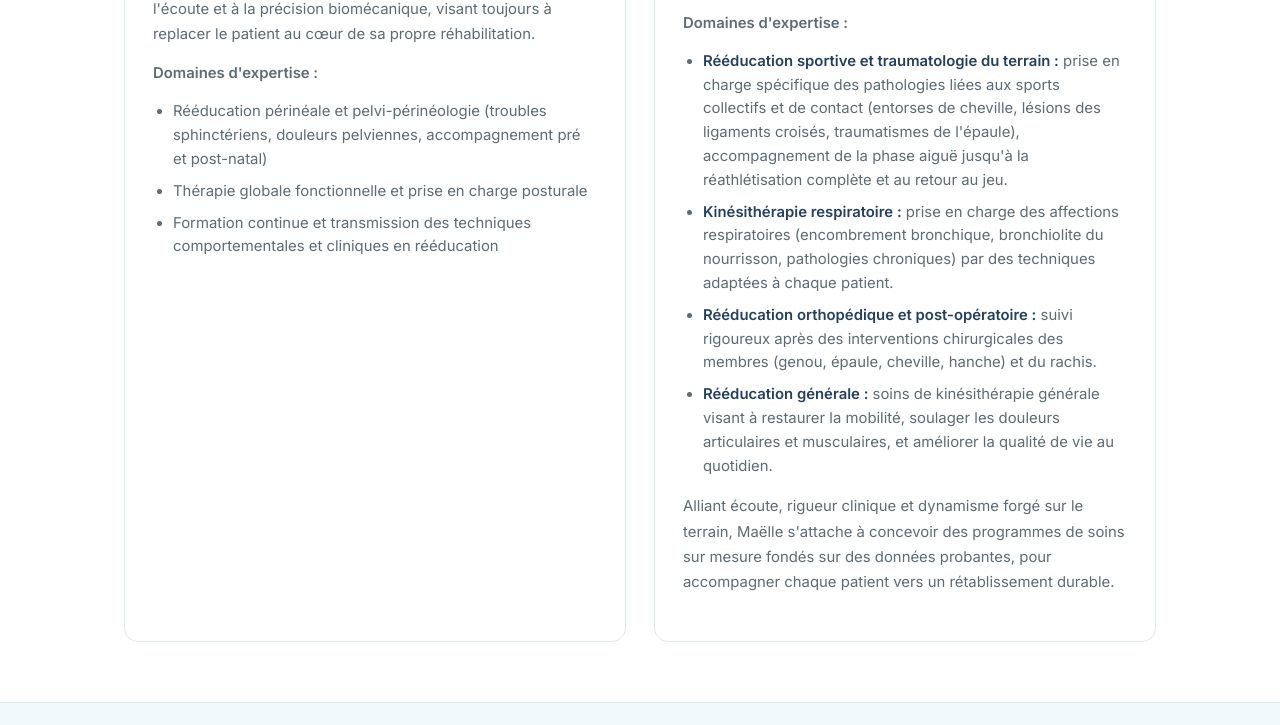
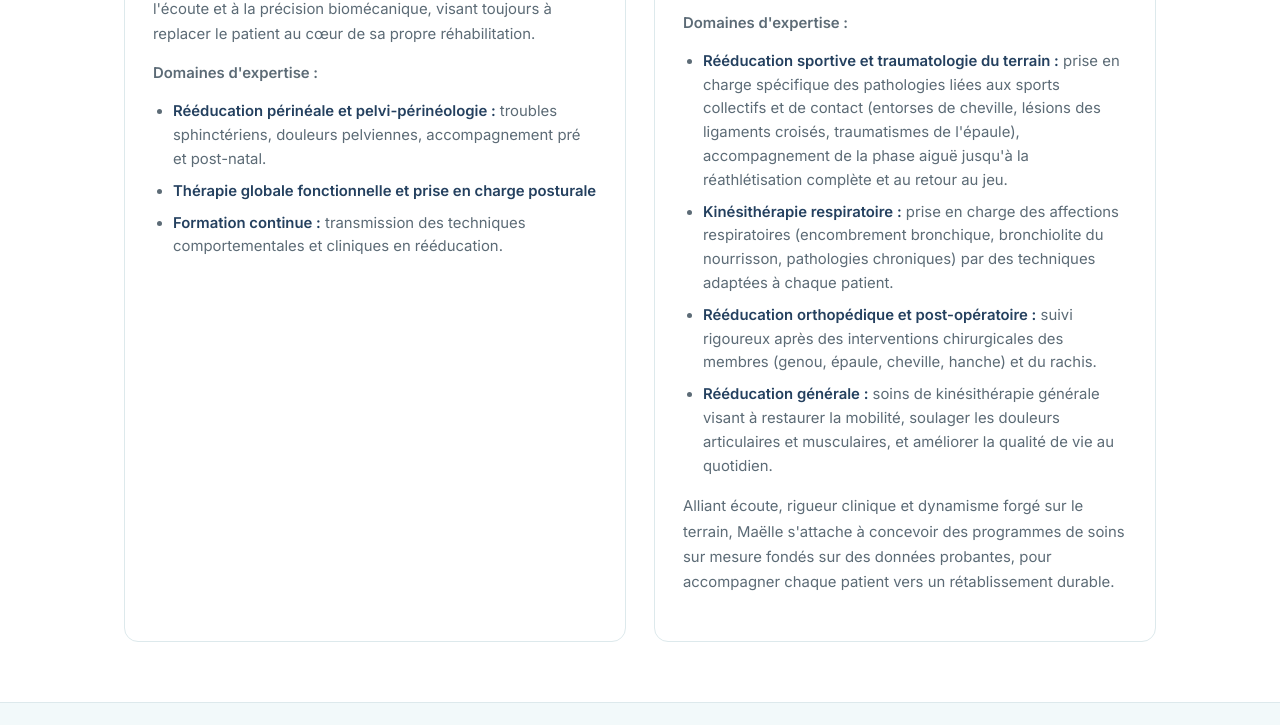
Before and after one commit to Bud-90/cmce, a plain HTML site: page equipe.html in a window 1280 px wide. Shown: the part 1246-1971 px from the top of the page. Drawn offline with Linux system fonts and the light colour scheme.

Commit message:
Équipe : intitulés en gras dans les domaines d'expertise de Philippe, retire les parenthèses du premier point (FR + NL)
Co-Authored-By: Claude Opus 5.5 <noreply@anthropic.com>
Claude-Session: https://claude.ai/code/session_019e7GYirbJ5BQberK8TXRA1

```diff
--- a/equipe.html
+++ b/equipe.html
@@ -54,9 +54,9 @@
           <p>Au-delà de sa pratique clinique de terrain, Philippe exerce également en tant que formateur et enseignant international, animant des séminaires de formation continue destinés aux professionnels de santé, tant en Belgique qu'à l'étranger. Son enseignement et son approche thérapeutique se distinguent par une attention rigoureuse portée à la relation de soin, à l'écoute et à la précision biomécanique, visant toujours à replacer le patient au cœur de sa propre réhabilitation.</p>
           <p class="profile-subhead">Domaines d'expertise :</p>
           <ul>
-            <li>Rééducation périnéale et pelvi-périnéologie (troubles sphinctériens, douleurs pelviennes, accompagnement pré et post-natal)</li>
-            <li>Thérapie globale fonctionnelle et prise en charge posturale</li>
-            <li>Formation continue et transmission des techniques comportementales et cliniques en rééducation</li>
+            <li><strong>Rééducation périnéale et pelvi-périnéologie :</strong> troubles sphinctériens, douleurs pelviennes, accompagnement pré et post-natal.</li>
+            <li><strong>Thérapie globale fonctionnelle et prise en charge posturale</strong></li>
+            <li><strong>Formation continue :</strong> transmission des techniques comportementales et cliniques en rééducation.</li>
           </ul>
         </div>
       </div>
```
Also changed, not shown: nl/team.html (+3 -3 lines).
